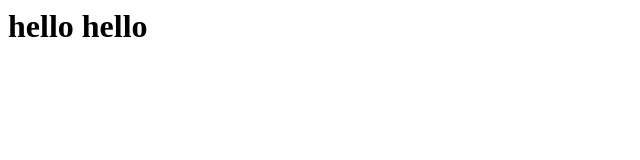
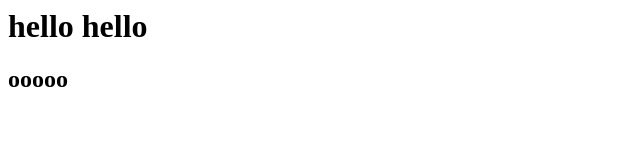
Before and after one commit to SveterOK/Github, a plain HTML site: page index.html in a window 1280 px wide. Shown: the full height of the page, 0-640 px from the left. Drawn offline with Linux system fonts and the light colour scheme.

Commit message:
Commit 1

```diff
--- a/index.html
+++ b/index.html
@@ -1 +1,2 @@
 <h1>hello hello</h1>
+<h2>ooooo</h2>
```
